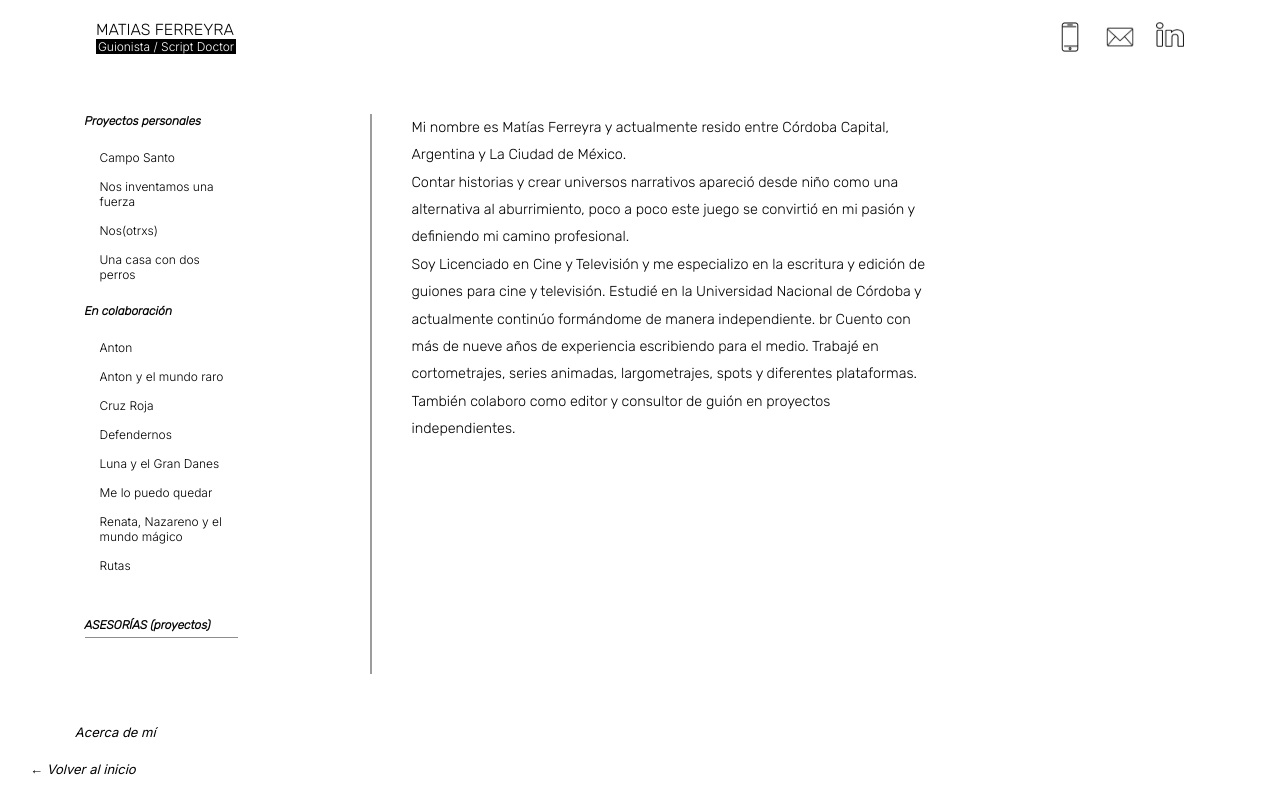
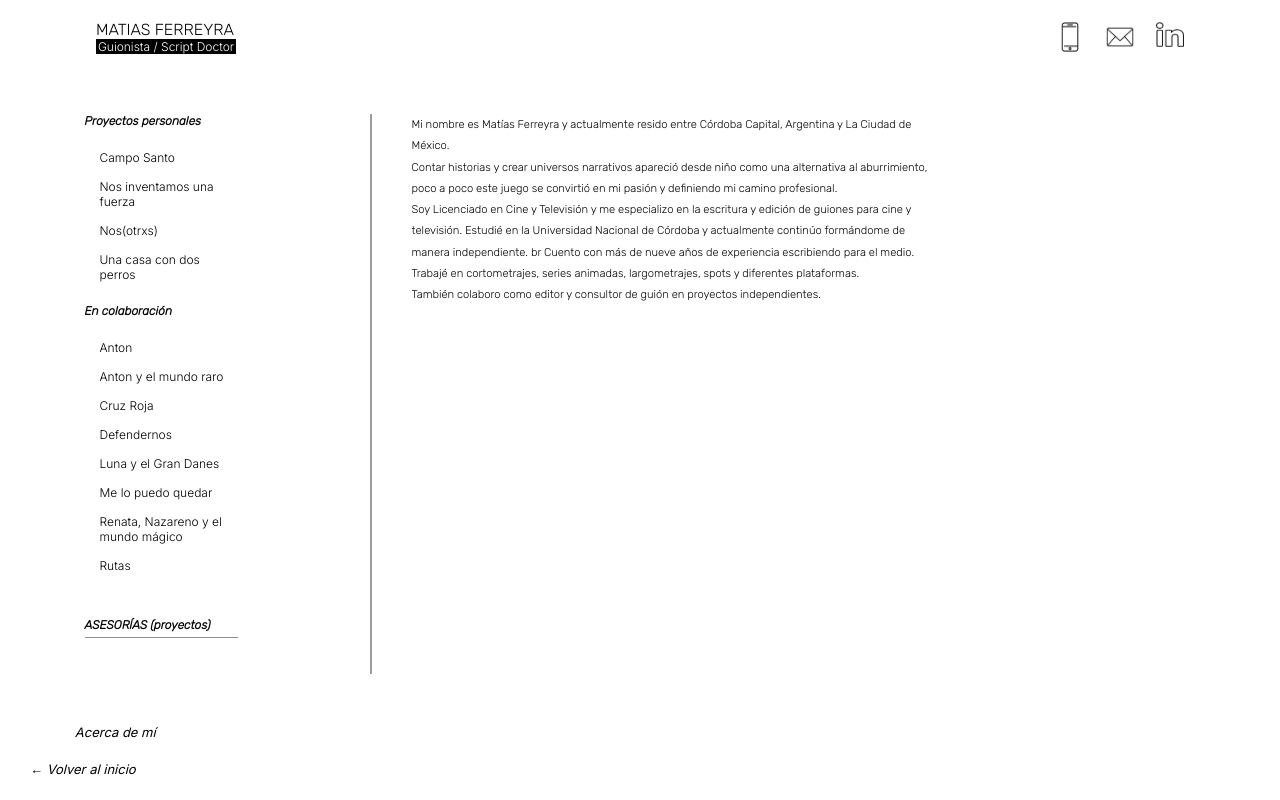
Before and after one commit to maxmferreyra/matiasferreyra, a Next.js app: page /about in a window 1280 px wide. Built offline with nearby package versions, Linux system fonts and the light colour scheme.

Commit message:
cambios tamaño letras

```diff
--- a/styles/globals.css
+++ b/styles/globals.css
@@ -147,7 +147,7 @@ main {
 }
 
 .info-proyect p {
-  font-size: 0.8em;
+  font-size: 0.6em;
   margin-top: 20px;
   line-height: 4.3vh;
   margin-bottom: 20px;
@@ -252,7 +252,7 @@ nav a:hover {
 .about-me {
   font-family: 'Rubik', sans-serif;
   padding-left: 40px;
-  font-size: 0.9em;
+  font-size: 0.7em;
   width: 70%;
   line-height: 1.9em;
 }
@@ -260,7 +260,7 @@ nav a:hover {
 .asesorias {
   font-family: 'Rubik', sans-serif;
   padding-left: 40px;
-  font-size: 0.9em;
+  font-size: 0.7em;
   width: 90%;
   line-height: 2.1em;
 }
```
